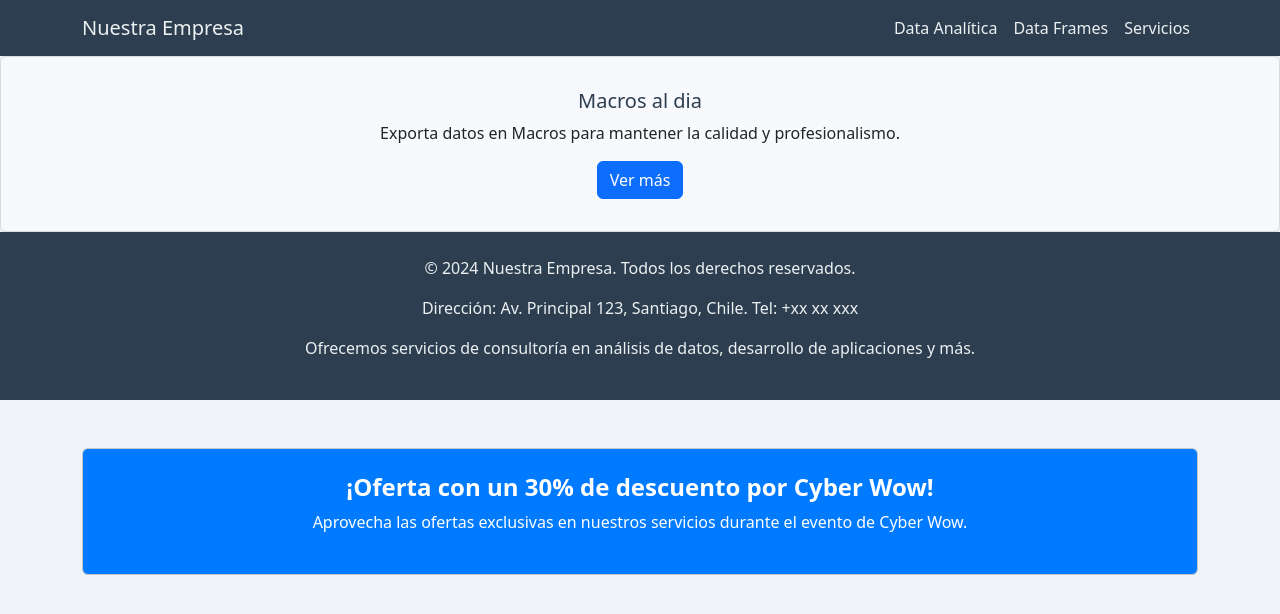
After one commit to ndef10/datafuntastics, a Django app: page /sheetmarker/macros in a window 1280 px wide. The commit adds this page. Shown: the top 614 px of the page. Run offline with Django 5.2, Linux system fonts and the light colour scheme.

Commit message:
Se implementan nuevas rutas

```diff
--- a/datafuntastics/sheetmarker/urls.py
+++ b/datafuntastics/sheetmarker/urls.py
@@ -3,5 +3,8 @@ from . import views # importar el archivo views
 
 urlpatterns = [
     path("", views.v_index, name="v_index"),
-    path("reporte_xls", views.v_reporte_xls, name="v_reporte_xls")
+    path("reporte_xls", views.v_reporte_xls, name="v_reporte_xls"),
+    path("macros", views.macros, name="macros"),
+    path("powerbi", views.powerbi, name="powerbi"),
+    path("analitica", views.analitica, name="analitica")
 ]
--- a/datafuntastics/sheetmarker/views.py
+++ b/datafuntastics/sheetmarker/views.py
@@ -6,6 +6,15 @@ import datetime
 # Create your views here.
 def v_index(request):
     return HttpResponse("Sheetmarker index")
+
+def macros(request):
+    return render(request, "sheetmarker/macros.html")
+
+def powerbi(request):
+    return render(request, "sheetmarker/powerbi.html")
+
+def analitica(request):
+    return render(request, "sheetmarker/analitica.html")
 
 def v_reporte_xls(request):
     # Crear un libro de Excel
--- a/datafuntastics/templates/layout_sheetmarket.html
+++ b/datafuntastics/templates/layout_sheetmarker.html
@@ -1,4 +1,7 @@
 <!-- LAYOUT -->
+
+
+
 <!DOCTYPE html>
 <html lang="es">
 <head>
@@ -60,7 +63,11 @@
         </div>
     </nav>
 
+
+
   	<!--------------- CONTENIDO DINAMICO  -------------------->
+{% block macros1 %}
+{% endblock %}
 
     <!-- Footer -->
     <footer class="text-center py-4">
@@ -72,62 +79,9 @@
     </footer>
 
   	<!--------------- CONTENIDO DINAMICO  -------------------->
-
+{% block macros2 %}
+{% endblock %}
     <!-- Bootstrap JavaScript -->
     <script src="https://cdn.jsdelivr.net/npm/bootstrap@5.3.0/dist/js/bootstrap.bundle.min.js"></script>
 </body>
 </html>
-
-
-
-
-<!-- CONTENIDO A -->
-<div class="card h-100 text-center p-3">
-    <div class="card-body">
-        <h5 class="card-title">Macros al dia</h5>
-        <p class="card-text">Exporta datos en Macros para mantener la calidad y profesionalismo.</p>
-        <button class="btn btn-primary">Ver más</button>
-    </div>
-</div>
-
-<!-- CONTENIDO B -->
-<div class="card h-100 text-center p-3">
-    <div class="card-body">
-        <h5 class="card-title">Reportes Generales</h5>
-        <p class="card-text">Obten reportes detallados para análisis en profundidad.</p>
-        <button class="btn btn-primary">Ver más</button>
-    </div>
-</div>
-
-<!-- CONTENIDO C -->
-<div class="card h-100 text-center p-3">
-    <div class="card-body">
-        <h5 class="card-title">Reportes con Excel</h5>
-        <p class="card-text">Genera reportes avanzados en formato Excel de manera rápida y sencilla.</p>
-        <button class="btn btn-primary">Ver más</button>
-    </div>
-</div>
-
-<!-- CONTENIDO D -->
-<div class="container mt-5">
-  <div class="alert alert-primary text-center py-4" style="background-color: #007bff; color: white;">
-    <h4 class="fw-bold mb-0">¡Oferta con un 40% de descuento por Cyber Wow!</h4>
-    <p class="mt-2">Aprovecha las ofertas exclusivas en nuestros servicios durante el evento de Cyber Wow.</p>
-  </div>
-</div>
-
-<!-- CONTENIDO E -->
-<div class="container mt-5">
-  <div class="alert alert-secondary text-center py-4" style="background-color: #007bff; color: white;">
-    <h4 class="fw-bold mb-0">¡Oferta con un 30% de descuento por Cyber Wow!</h4>
-    <p class="mt-2">Aprovecha las ofertas exclusivas en nuestros servicios durante el evento de Cyber Wow.</p>
-  </div>
-</div>
-
-<!-- CONTENIDO F -->
-<div class="container mt-5">
-  <div class="alert alert-success text-center py-4" style="background-color: #007bff; color: white;">
-    <h4 class="fw-bold mb-0">¡Oferta con un 10% de descuento por Cyber Wow!</h4>
-    <p class="mt-2">Aprovecha las ofertas exclusivas en nuestros servicios durante el evento de Cyber Wow.</p>
-  </div>
-</div>
--- /dev/null
+++ b/datafuntastics/templates/sheetmarker/macros.html
@@ -0,0 +1,23 @@
+{% extends 'layout_sheetmarker.html' %}
+
+{% block macros1 %}
+<!-- CONTENIDO A -->
+<div class="card h-100 text-center p-3">
+    <div class="card-body">
+        <h5 class="card-title">Macros al dia</h5>
+        <p class="card-text">Exporta datos en Macros para mantener la calidad y profesionalismo.</p>
+        <button class="btn btn-primary">Ver más</button>
+    </div>
+</div>
+{% endblock %}
+
+{% block macros2 %}
+<!-- CONTENIDO E -->
+<div class="container mt-5">
+  <div class="alert alert-secondary text-center py-4" style="background-color: #007bff; color: white;">
+    <h4 class="fw-bold mb-0">¡Oferta con un 30% de descuento por Cyber Wow!</h4>
+    <p class="mt-2">Aprovecha las ofertas exclusivas en nuestros servicios durante el evento de Cyber Wow.</p>
+  </div>
+</div>
+
+{% endblock %}
```
Also changed, not shown: datafuntastics/templates/sheetmarker/analitica.html (added, +26 -0 lines), datafuntastics/templates/sheetmarker/powerbi.html (added, +26 -0 lines).
